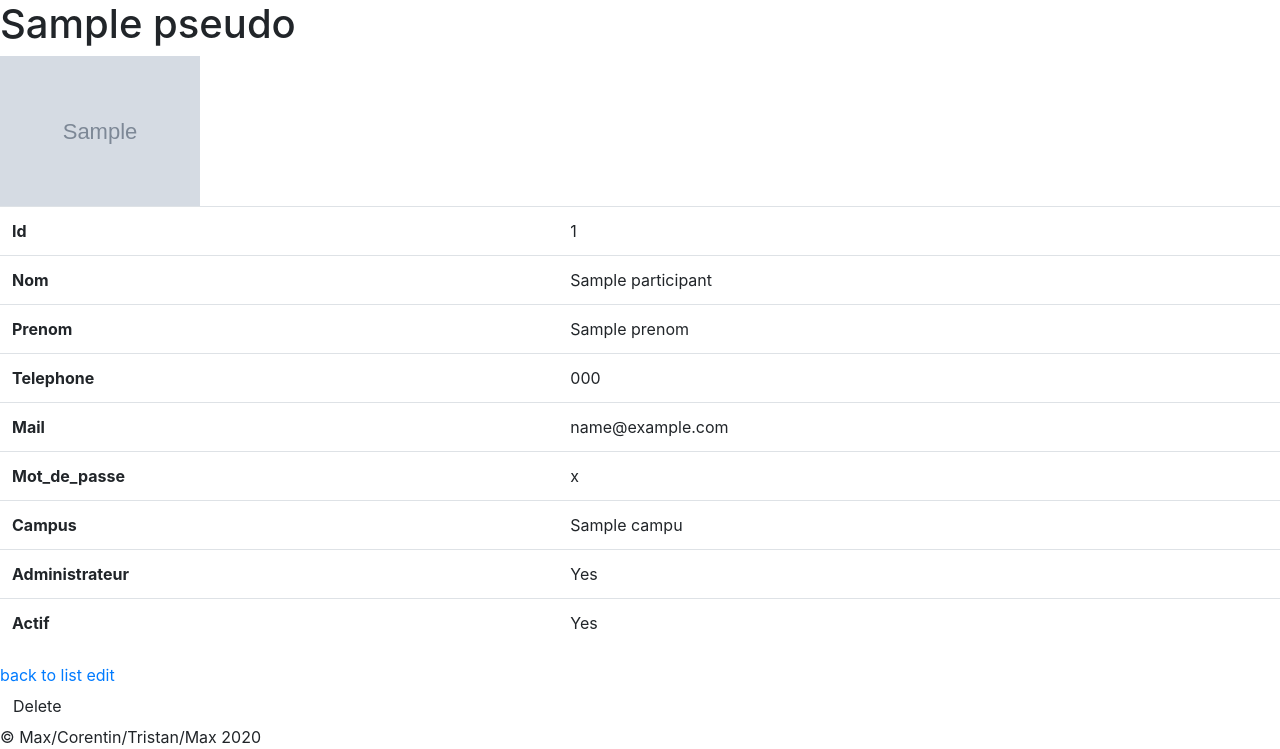
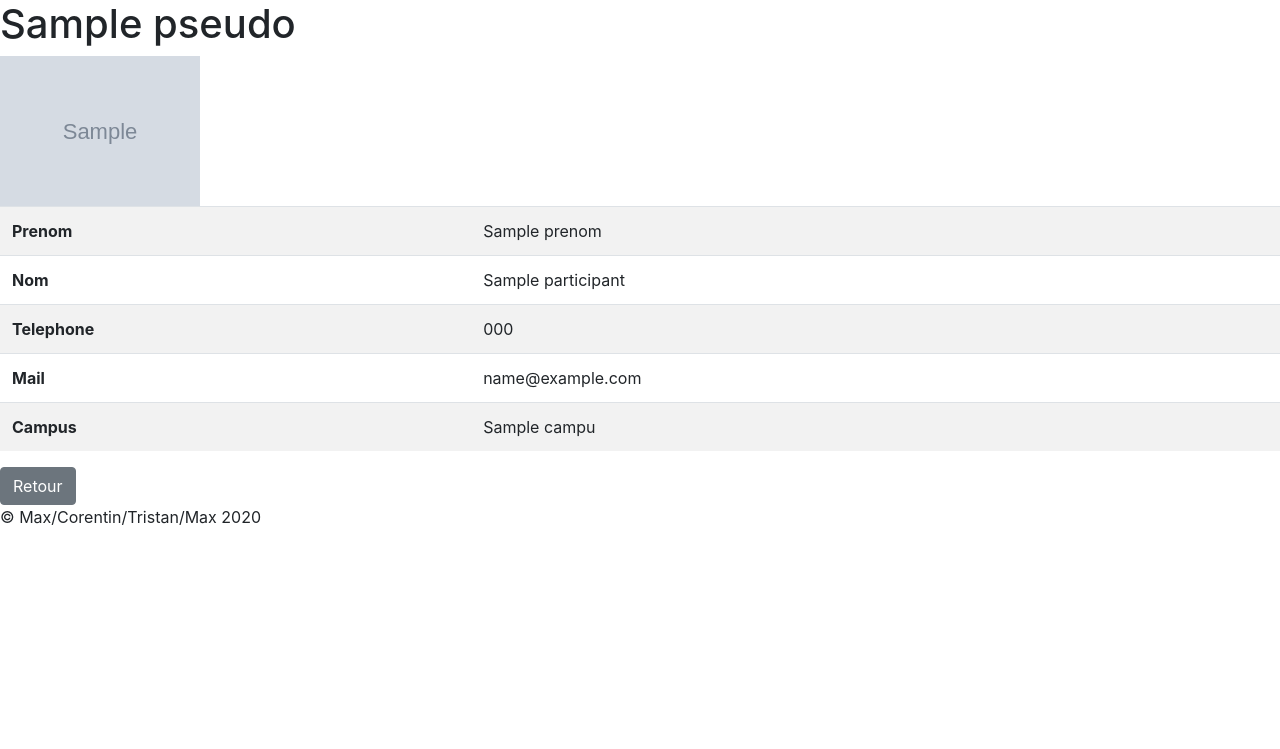
Before and after one commit to tlize/gestion_sorties, a Symfony app: template templates/participant/show.html.twig in a window 1280 px wide. Shown: the part 66-815 px from the top of the page. After the commit the page ends 591 px from the top, so only its background shows below. Run offline with Twig, Linux system fonts and the light colour scheme; the template is opened without the code that fills it: most values are stand-ins (such as "Sample title", 1, 10 or a date in 2020); grey boxes marked "Sample" are stand-in pictures; some libraries are stand-ins or nearby versions.

Commit message:
Modification des boutons enregistrer et publier Modification des infos visibles sur le profil d'un utilisateur

```diff
--- a/templates/participant/show.html.twig
+++ b/templates/participant/show.html.twig
@@ -11,20 +11,16 @@
         <img src="{{ asset('img/maxL.JPG') }}" alt="tête de nerd" width="200px">
     {% endif %}
 
-    <table class="table">
+    <table class="table table-striped">
         <tbody>
 
             <tr>
-                <th>Id</th>
-                <td>{{ participant.id }}</td>
+                <th>Prenom</th>
+                <td>{{ participant.prenom }}</td>
             </tr>
             <tr>
                 <th>Nom</th>
                 <td>{{ participant.nom }}</td>
-            </tr>
-            <tr>
-                <th>Prenom</th>
-                <td>{{ participant.prenom }}</td>
             </tr>
             <tr>
                 <th>Telephone</th>
@@ -35,27 +31,11 @@
                 <td>{{ participant.mail }}</td>
             </tr>
             <tr>
-                <th>Mot_de_passe</th>
-                <td>{{ participant.motDePasse }}</td>
-            </tr>
-            <tr>
                 <th>Campus</th>
                 <td>{{ participant.campus.nom }}</td>
-            </tr>
-            <tr>
-                <th>Administrateur</th>
-                <td>{{ participant.administrateur ? 'Yes' : 'No' }}</td>
-            </tr>
-            <tr>
-                <th>Actif</th>
-                <td>{{ participant.actif ? 'Yes' : 'No' }}</td>
             </tr>
         </tbody>
     </table>
 
-    <a href="{{ path('participant_index') }}">back to list</a>
-
-    <a href="{{ path('participant_edit', {'id': participant.id}) }}">edit</a>
-
-    {{ include('participant/_delete_form.html.twig') }}
+    <a class="btn btn-secondary" href="{{ path('default_accueil') }}">Retour</a>
 {% endblock %}
--- a/templates/sortie/new.html.twig
+++ b/templates/sortie/new.html.twig
@@ -7,8 +7,8 @@
 
     {{ form_start(form) }}
     {{ form_widget(form) }}
-    <button class="btn btn-primary">{{ button_label|default('Enregistrer') }}</button>
-    <button class="btn btn-primary">Publier la sortie</button>
+    <input type="submit" class="btn btn-primary" name="submit" value="Enregistrer"></input>
+    <input type="submit" class="btn btn-primary" name="submit" value="Publier"></input>
     {{ form_end(form) }}
 
     <a class="btn btn-secondary" href="{{ path('sortie_index') }}">Annuler</a>
```
Also changed, not shown: src/Controller/SortieController.php (+25 -4 lines).
